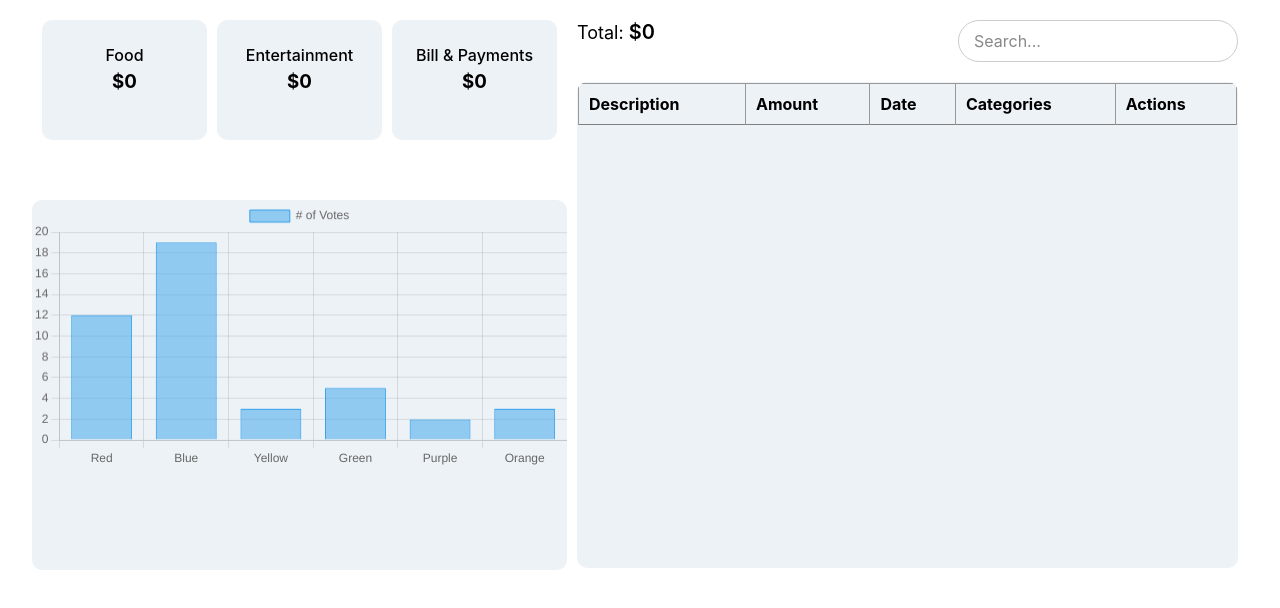
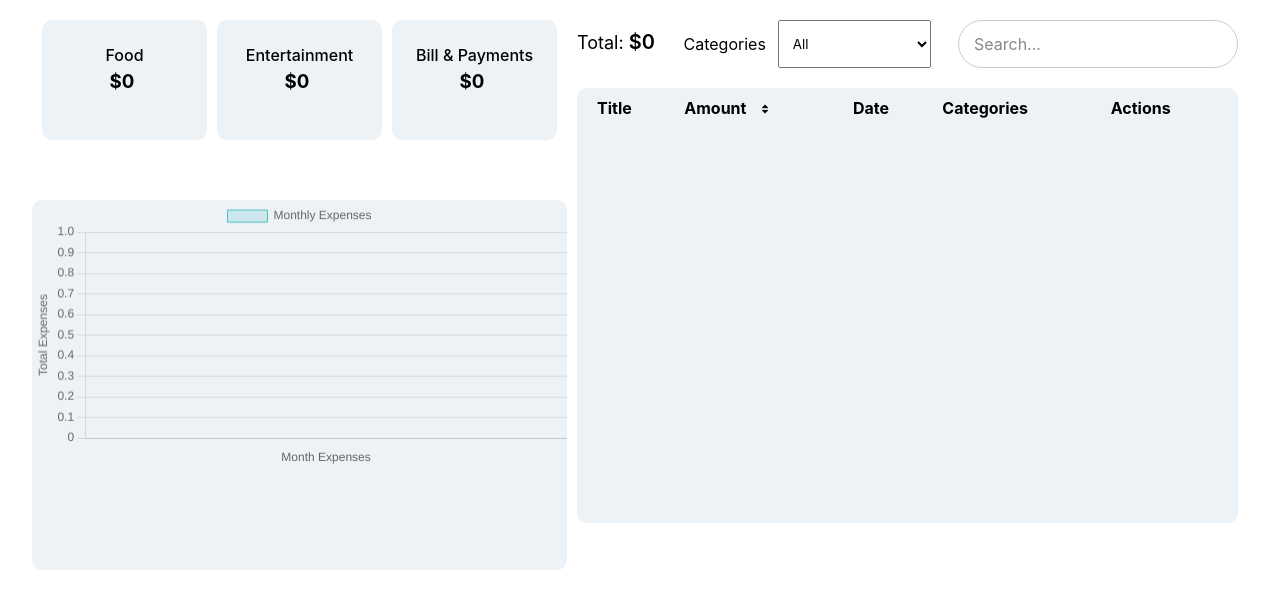
Before and after one commit to abhishek-emergys/expense-tracker, a plain HTML site: page index.html in a window 1280 px wide. Shown: the part 76-684 px from the top of the page. Drawn offline with nearby package versions, Linux system fonts and the light colour scheme.

Commit message:
Added sorting and pagination features

```diff
--- a/index.html
+++ b/index.html
@@ -22,20 +22,20 @@
                         <div class="cards">
                             <div class="food-card">
                                 <h4>Food</h4>
-                                <h3 id="food-total"></h3>
+                                <h3 id="food-total">$0</h3>
                             </div>
                             <div class="entertainment-card">
                                 <h4>Entertainment</h4>
-                                <h3 id="entertainment-total"></h3>
+                                <h3 id="entertainment-total">$0</h3>
                             </div>
                             <div class="bill-card">
                                 <h4>Bill & Payments</h4>
-                                <h3 id="bill-total"></h3>
+                                <h3 id="bill-total">$0</h3>
                             </div>
                         </div>
                         <div class="main-chart">
-                            <div class="chart">
-                                <canvas id="pieChart"></canvas>
+                            <div class="chart-container">
+                                <canvas id="monthlyExpenseChart"></canvas>
                             </div>
                         </div>
                     </div>
@@ -45,12 +45,23 @@
                                 <span class="total-expense-title">Total: </span>
                                 <span id="total-expense"></span>
                             </div>
+                            <div class="filter-list">
+                                <label><p>Categories</p></label>
+                                  <select name="filter-categories" id="filter-categories" onchange="sortExpenses()">
+                                      <option value="">All</option>
+                                      <option value="Food">Food</option>
+                                      <option value="Entertainment">Entertainment</option>
+                                      <option value="Bill & Payments">Bill & Payments</option>
+                                  </select>
+                              <span id="error-categories"></span>
+                            </div>
                             <div class="expense-searchbar">
                                 <input type="text" id="search-input" placeholder="Search..." onkeyup="searchExpenses()">
                             </div>
                         </div>
                         <div class="expense-tracker-list">
                         </div>
+                        <div class="pagination-div"></div>
                     </div>
                 </div>
                 <div class="overlay hidden"></div>
@@ -71,10 +82,10 @@
                   <input id="expenseDescription" type="text" placeholder="description" autocomplete="off" ></input>
                   <span id="error-description"></span>
 
-                  <input id="expenseAmount" type="number" min="1" oninput="validity.valid||(value='');" placeholder="amount" autocomplete="off"/>
+                  <input id="expenseAmount" type="number" min="1" max="1000000" oninput="validity.valid||(value='');" placeholder="amount" autocomplete="off"/>
                   <span id="error-amount"></span>
 
-                  <input id="spendDate" type="date" placeholder=" Description" autocomplete="off"/>
+                  <input id="spendDate" type="date" autocomplete="off"/>
                   <span id="error-date"></span>
 
                   <div class="categories-list">
--- a/index.js
+++ b/index.js
@@ -2,6 +2,8 @@ const modal = document.querySelector(".modal");
 const overlay = document.querySelector(".overlay");
 const openModalBtn = document.querySelector(".btn-open");
 const closeModalBtn = document.querySelector(".btn-close");
+let currentPage = 1;
+const itemsPerPage = 6;
 
 const closeModal = function () {
   modal.classList.add("hidden");
@@ -24,9 +26,17 @@ const openModal = function () {
 
 openModalBtn.addEventListener("click", openModal);
 
+const formatAmount = (amount) => {
+  if (amount >= 1e3) {
+    return (amount / 1e3).toFixed(1) + "k";
+  } else {
+    return amount.toString();
+  }
+};
+
 const addExpense = () => {
   const expenseDescription =
-    document.getElementById("expenseDescription").value;
+  document.getElementById("expenseDescription").value;
   const expenseAmount = document.getElementById("expenseAmount").value;
   const spendDate = document.getElementById("spendDate").value;
   const categories = document.getElementById("categories").value;
@@ -95,8 +105,20 @@ const clearInputFields = () => {
   document.getElementById("modal-label").innerHTML = "Add Expense";
 };
 
-const getAlldata = (searchExpenses = "") => {
+const getAlldata = (searchExpenses = "", sort = "") => {
   let expenses = JSON.parse(localStorage.getItem("expenses")) || [];
+
+  if(sort === true) {
+    expenses.sort(function(a, b) {
+      return a.amount - b.amount
+  })
+  }
+
+  if(sort === false) {
+    expenses.sort(function(a, b) {
+      return b.amount - a.amount
+  })
+  }
 
   if (searchExpenses) {
     expenses = expenses.filter((exp) => {
@@ -108,12 +130,26 @@ const getAlldata = (searchExpenses = "") => {
     });
   }
 
+  const totalPages = Math.ceil(expenses.length / itemsPerPage);
+
+  const start = (currentPage - 1) * itemsPerPage;
+  const end = start + itemsPerPage;
+  const paginatedExpenses = expenses.slice(start, end);
+
   const expenseTracker = document.querySelector(".expense-tracker-list");
   expenseTracker.innerHTML = `
       <table class="table">
           <tr class="head">
-            <th class="table-description">Description</th>
-            <th class="table-amount">Amount</th>
+            <th class="table-description">Title</th>
+            <th class="table-amount">Amount
+              <img style="
+                width: 10px;
+                margin-left: 10px;
+                cursor: pointer;
+                class="sort-img" src="assets/sort.png"
+                onclick="sortAmount()"
+              >
+            </th>
             <th class="table-date">Date</th>
             <th class="table-categories">Categories</th>
             <th>Actions</th>
@@ -123,9 +159,8 @@ const getAlldata = (searchExpenses = "") => {
 
   const table = expenseTracker.querySelector(".table");
 
-  expenses.forEach((exp, idx) => {
+  paginatedExpenses.forEach((exp, idx) => {
     const row = document.createElement("tr");
-    // console.log("exp.description ", exp.description);
 
     row.innerHTML = `
       <td class="description-list">${exp.description}</td>
@@ -143,13 +178,39 @@ const getAlldata = (searchExpenses = "") => {
     `;
     table.appendChild(row);
   });
+  updateMonthlyChart()
+  getCardDetails();
+  updatePagination(totalPages);
+};
+
+const updatePagination = (totalPages) => {
+  const paginationControls = document.querySelector(".pagination-div");
+  paginationControls.innerHTML = `
+    <button class="prev-button" onclick="changePage('prev')" ${currentPage === 1 ? "disabled" : ""}>Previous</button>
+    <span class="page-data">Page ${currentPage} of ${totalPages}</span>
+    <button class="prev-button" onclick="changePage('next')" ${currentPage === totalPages ? "disabled" : ""}>Next</button>
+  `;
+};
+
+const changePage = (direction) => {
+
+  if (direction === "next") {
+    currentPage++;
+  } else if (direction === "prev" && currentPage > 1) {
+    currentPage--;
+  }
+  getAlldata();
+};
+
+const getCardDetails = () => {
+  let expenses = JSON.parse(localStorage.getItem("expenses")) || [];
 
   let totalExpense = 0;
   totalExpense = expenses.reduce((total, exp) => {
     return total + parseFloat(exp.amount);
   }, 0);
 
-  document.getElementById("total-expense").innerHTML = `$${totalExpense}`;
+  document.getElementById("total-expense").innerHTML = `$${formatAmount(totalExpense)}`;
 
   let categoryWiseTotal = {};
 
@@ -161,17 +222,18 @@ const getAlldata = (searchExpenses = "") => {
   });
 
   document.getElementById("food-total").innerHTML = `$${
-    categoryWiseTotal["Food"] || 0
+    formatAmount(categoryWiseTotal["Food"]) || 0
   }`;
 
   document.getElementById("entertainment-total").innerHTML = `$${
-    categoryWiseTotal["Entertainment"] || 0
+    formatAmount(categoryWiseTotal["Entertainment"]) || 0
   }`;
 
   document.getElementById("bill-total").innerHTML = `$${
-    categoryWiseTotal["Bill & Payments"] || 0
+    formatAmount(categoryWiseTotal["Bill & Payments"]) || 0
   }`;
-};
+
+}
 
 const editExpenseInfo = (idx) => {
   openModal();
@@ -199,6 +261,7 @@ const editExpenseInfo = (idx) => {
     closeModal();
     clearInputFields();
     getAlldata();
+    getCardDetails();
   };
 };
 
@@ -219,27 +282,92 @@ const searchExpenses = () => {
   getAlldata(searchExpenses);
 };
 
-getAlldata();
+const sortExpenses = () => {
+  const searchExpenses = document
+    .getElementById("filter-categories")
+    .value.toLowerCase();
+  getAlldata(searchExpenses);
+};
 
-const ctx = document.getElementById("pieChart");
+const sortAmount = () => {
+  let flag = JSON.parse(localStorage.getItem("flag")) || false
+  getAlldata(undefined, !flag);
+  localStorage.setItem("flag", JSON.stringify(!flag));
+}
 
-new Chart(ctx, {
+const getMonthlyExpenseData = () => {
+  const expenses = JSON.parse(localStorage.getItem("expenses")) || [];
+  const monthlyData = {};
+
+  expenses.forEach((expense) => {
+    const month = new Date(expense.date).toLocaleString("default", {
+      month: "short",
+      year: "numeric",
+    });
+
+    if (!monthlyData[month]) {
+      monthlyData[month] = 0;
+    }
+
+    monthlyData[month] += parseFloat(expense.amount);
+  });
+
+  const labels = Object.keys(monthlyData);
+  const data = Object.values(monthlyData);
+
+  return { labels, data };
+};
+
+const updateMonthlyChart = () => {
+  const { labels, data } = getMonthlyExpenseData();
+
+  monthlyExpenseChart.data.labels = labels;
+  monthlyExpenseChart.data.datasets[0].data = data;
+  monthlyExpenseChart.update();
+};
+
+const ctx = document.getElementById("monthlyExpenseChart");
+
+const monthlyExpenseChart = new Chart(ctx, {
   type: "bar",
   data: {
-    labels: ["Red", "Blue", "Yellow", "Green", "Purple", "Orange"],
+    labels: [],
     datasets: [
       {
-        label: "# of Votes",
-        data: [12, 19, 3, 5, 2, 3],
+        label: "Monthly Expenses",
+        data: [],
+        backgroundColor: "rgba(75, 192, 192, 0.2)",
+        borderColor: "rgba(75, 192, 192, 1)",
         borderWidth: 1,
       },
     ],
   },
   options: {
+    responsive: true,
     scales: {
       y: {
         beginAtZero: true,
+        title: {
+          display: true,
+          text: "Total Expenses",
+        },
+      },
+      x: {
+        beginAtZero: true,
+        title: {
+          display: true,
+          text: "Month Expenses",
+        },
       },
     },
   },
 });
+
+getAlldata();
+
+const mainGetAlldata = getAlldata;
+
+getAlldata = (...args) => {
+  mainGetAlldata(...args);
+  updateMonthlyChart();
+};
--- a/styles.css
+++ b/styles.css
@@ -61,7 +61,6 @@
 
 .modal-label {
   text-align: start;
-    /* padding: 10px 0px; */
 }
 
 .logo:hover {
@@ -184,6 +183,24 @@
   gap: 20px;
 }
 
+.filter-list {
+  display: flex;
+  flex-direction: row;
+  justify-content: space-between;
+  align-items: center;
+}
+
+.filter-list select {
+  width: 12vw;
+  height: 6vh;
+  padding: 10px;
+  margin-left: 10px;
+}
+
+.filter-list label {
+  padding: 2px;
+}
+
 .categories-list {
   display: flex;
   flex-direction: row;
@@ -260,6 +277,9 @@
   text-align: center;
   padding: 20px;
   align-items: center;
+  white-space: nowrap;
+  overflow: hidden;
+  text-overflow: ellipsis;
 }
 
 .food-card h4, .entertainment-card h4, .bill-card h4 {
@@ -279,15 +299,9 @@
   background-color: #EDF2F7;
 }
 
-/* .chart {
-    padding: 10px 20px;
-} */
-
 .head {
-    border: 1px solid gray;
   border-radius: 10px;
 }
-
 
 .expense-header {
   display: flex;
@@ -296,13 +310,59 @@
 }
 
 .expense-tracker-list {
-    padding: 1px;
+  padding: 0px 10px;
   margin: 10px;
-    height: 38vw;
+  height: 34vw;
   overflow-y: scroll;
   background-color: #EDF2F7;
-    /* border: 1px solid gray; */
   border-radius: 10px;
+}
+
+.pagination {
+  text-align: center;
+  margin-top: 1rem;
+}
+
+.pagination a {
+  color: #1A202C;
+  padding: 6px 16px;
+  text-decoration: none;
+  border: 1px solid #1A202C;
+  margin: 0 5px;
+  border-radius: 4px;
+}
+
+.pagination a:hover {
+  background-color: #EDF2F7;
+  color: black;
+}
+
+.pagination .active {
+  background-color: #1A202C;
+  color: white;
+}
+
+#page-numbers {
+  margin-top: 20px;
+  font-size: 16px;
+}
+
+.num-list {
+  width: 26px;
+  text-align: center;
+  height: 20px;
+  color: #1A202C;
+  background-color: white;
+  border-radius: 50%;
+  padding: 2px;
+  font-weight: 600;
+}
+
+.page-num {
+  text-align: left;
+  justify-content: center;
+  align-items: center;
+  border-radius: 50%;
 }
 
 table {
@@ -313,11 +373,11 @@
   width: 100%;
   overflow-y: scroll;
   overflow-x: hidden;
+  border-radius: 10px;
 }
 
 td,
 th {
-    border: 1px solid #999;
   border-bottom: none;
   padding: 20px;
 }
@@ -329,6 +389,7 @@
   position: sticky;
   top: 0;
   padding: 10px;
+  z-index: 1;
 }
 
 .primary {
@@ -339,12 +400,10 @@
   background: black;
   color: white;
 }
+
 tbody > tr:hover {
   background-color: #ddd;
 }
-
-  /*
-    */
 
 .delete-btn {
   background-color: #ddd;
@@ -366,8 +425,6 @@
   display: flex;
 }
 
-
-
 .delete-btn {
   background-color: #bbbdc1;
 }
@@ -379,7 +436,10 @@
 #total-expense {
   font-size: 20px;
   font-weight: 600;
+}
 
+.total-expense {
+  margin-top: 10px;
 }
 
 .expense-searchbar {
@@ -405,3 +465,42 @@
 .expense-searchbar input::placeholder {
   color: #888;
 }
+
+.description-list,
+.amount-list {
+max-width: 120px;
+white-space: nowrap;
+overflow: hidden;
+text-overflow: ellipsis;
+}
+
+#food-total, #entertainment-total, #bill-total {
+max-width: 120px;
+white-space: nowrap;
+overflow: hidden;
+text-overflow: ellipsis;
+}
+
+.pagination-div {
+  width: auto;
+  height: 4.5vh;
+  margin: 0px 10px;
+  justify-content: center;
+  text-align: center;
+}
+
+.prev-button {
+  display: inline-block;
+  padding: 10px;
+  font-weight: 900;
+  background-color: #1a202c;
+  color: white;
+  border-radius: 5px;
+  text-align: center;
+  font-size: 0.8em;
+}
+
+.page-data {
+  font-size: medium;
+  margin: 20px;
+}
```
Also changed, not shown: assets/sort.png (added). Lines whose indentation alone changed are shown as unchanged.
